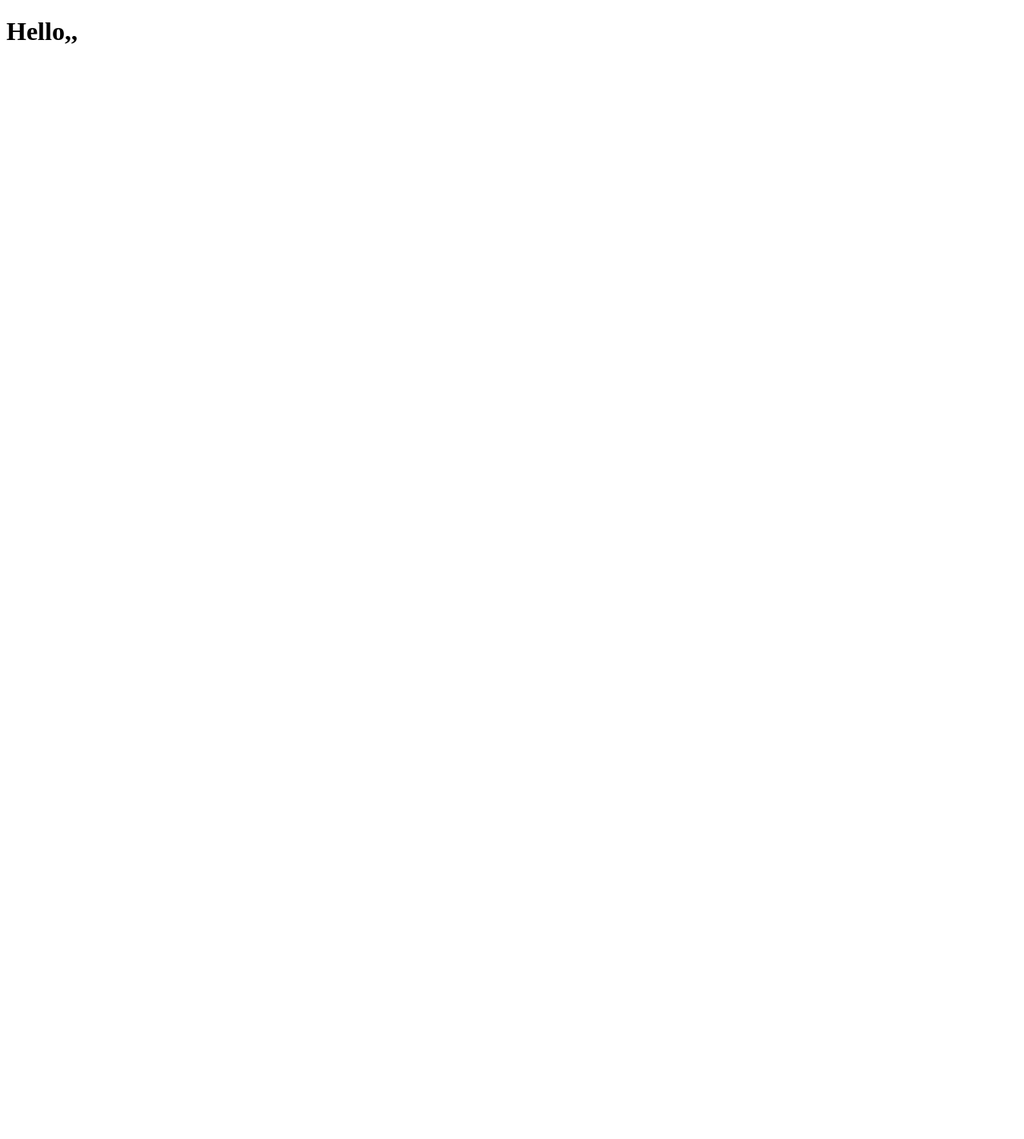
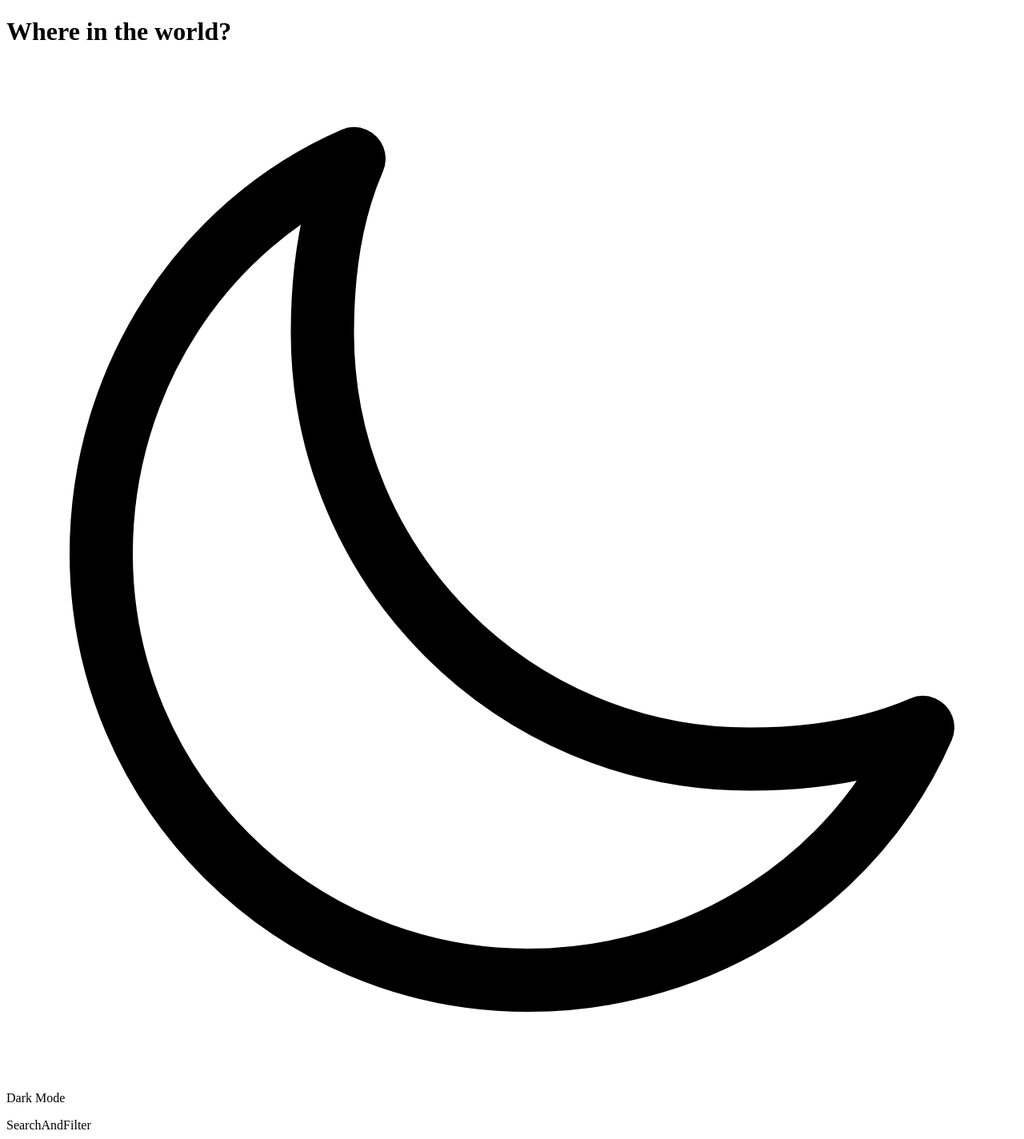
Before and after one commit to yoga1234/countries-api, a React (Create React App) app: page / in a window 1280 px wide. Shown: the whole page at 80% size. Before the commit the page ends 800 px from the top, so only its background shows below. Built offline with nearby package versions, Linux system fonts and the light colour scheme.

Commit message:
initial code for navbar

```diff
--- a/src/App.js
+++ b/src/App.js
@@ -1,9 +1,11 @@
 import "./App.css";
+import { Navbar, SearchAndFilter } from "./components/index";
 
 function App() {
   return (
     <div className="App">
-      <h1>Hello,,</h1>
+      <Navbar />
+      <SearchAndFilter />
     </div>
   );
 }
--- /dev/null
+++ b/src/assets/index.js
@@ -0,0 +1,3 @@
+import moonOutline from "./moon-outline.svg";
+
+export { moonOutline };
--- /dev/null
+++ b/src/components/index.js
@@ -0,0 +1,4 @@
+import Navbar from "./navbar/Navbar";
+import SearchAndFilter from "./searchAndFilter/SearchAndFilter";
+
+export { Navbar, SearchAndFilter };
--- /dev/null
+++ b/src/components/navbar/Navbar.js
@@ -0,0 +1,18 @@
+import React from "react";
+
+import "./Navbar.css";
+import { moonOutline } from "../../assets";
+
+const Navbar = () => {
+  return (
+    <div>
+      <h1>Where in the world?</h1>
+      <div className="dark-toggle">
+        <img src={moonOutline} alt="" />
+        <p>Dark Mode</p>
+      </div>
+    </div>
+  );
+};
+
+export default Navbar;
--- /dev/null
+++ b/src/components/searchAndFilter/SearchAndFilter.js
@@ -0,0 +1,7 @@
+import React from "react";
+
+const SearchAndFilter = () => {
+  return <div>SearchAndFilter</div>;
+};
+
+export default SearchAndFilter;
```
Also changed, not shown: src/assets/moon-outline.svg (added), src/components/navbar/Navbar.css (added), src/components/searchAndFilter/SearchAndFilter.css (added).
